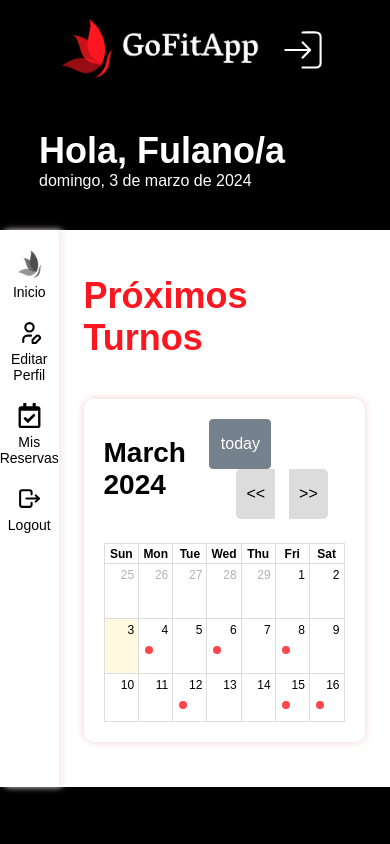
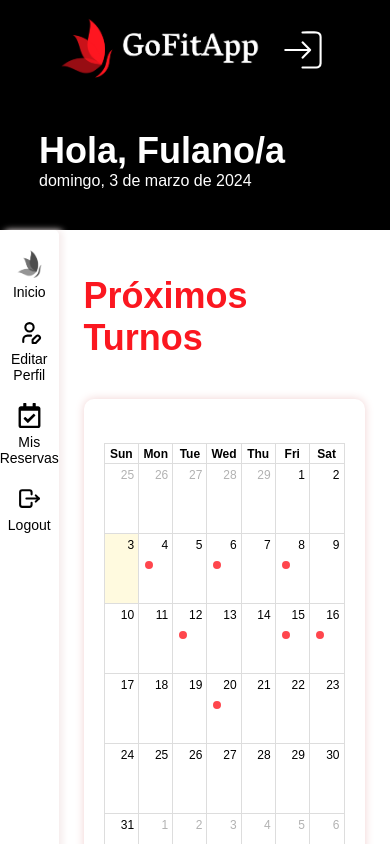
Before and after one commit to Alex420s/C16-74-n-python, a React (Vite) app in the folder frontend/: page /profesional in a window 390 px wide. Shown: the top 844 px of the page. Built offline with nearby package versions, Linux system fonts and the light colour scheme; the HTML template or start-up script is replaced by a standard one.

Commit message:
Responsive el Calendar

```diff
--- a/frontend/src/components/ProfessionalPage.jsx
+++ b/frontend/src/components/ProfessionalPage.jsx
@@ -50,6 +50,16 @@ const ProfessionalPage = () => {
             prev: '<<',
             next: '>>',
           }}
+          aspectRatio={1.5}
+          headerToolbar={{
+            start: '',
+            center: '',
+            end: ''
+          }}
+          contentHeight="auto"
+          dayMaxEvents={true}
+          eventContent={true}
+          dayMaxEventRows={true}
         />
       </div>
     </div>
```
